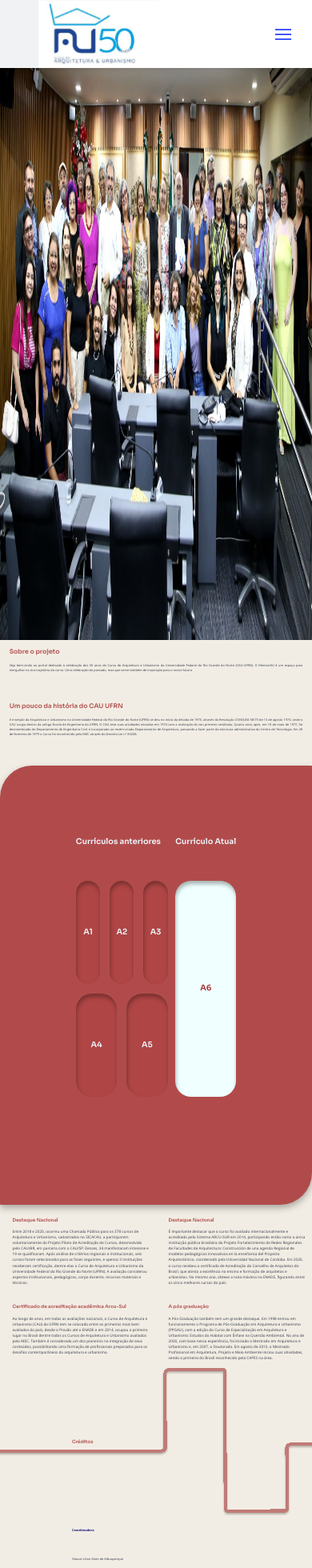
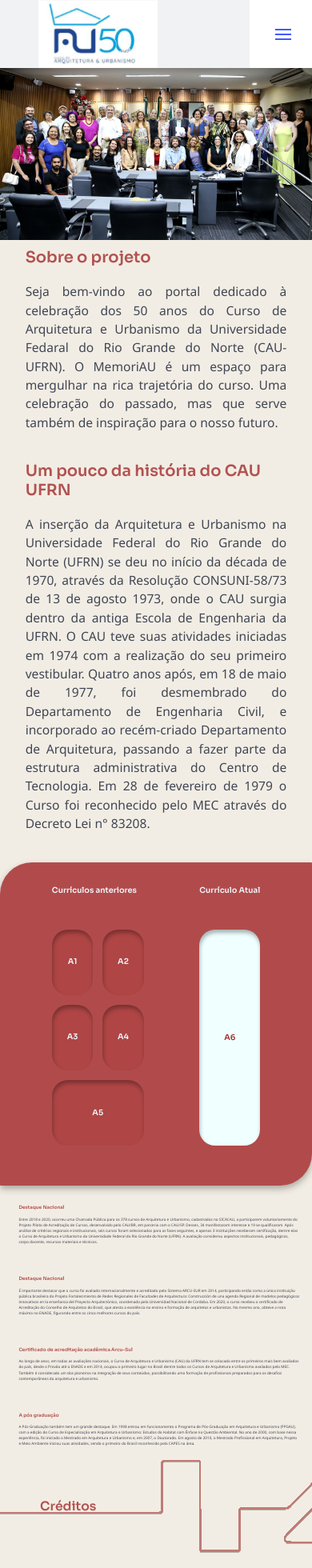
Before and after one commit to andersonpedrodn/MemoriAU-UFRN, an Angular app: page /sobre in a window 390 px wide. Shown: the top 1960 px of the page at 80% size. Built offline with nearby package versions, Linux system fonts and the light colour scheme.

Commit message:
Refatoracao responsividade

```diff
--- a/src/app/app.routes.ts
+++ b/src/app/app.routes.ts
@@ -8,18 +8,21 @@ import { HomeComponent } from './pages/home/home.component';
 export const routes: Routes = [
     {
         path: '',
-        component: HomeComponent ,
+        loadComponent:   () =>
+            import('./pages/home/home.component').then((p) => p.HomeComponent),
     },
 
     {
         path: 'sobre',
         title: 'Sobre',
-        component: SobreComponent,
+        loadComponent:   () =>
+            import('./pages/sobre/sobre.component').then((p) => p.SobreComponent),
     },
 
     {
         path: 'dados',
         title: 'Dados do Curso',
-        component: DadosDoCursoComponent,
+        loadComponent:   () =>
+            import('./pages/dados-do-curso/dados-do-curso.component').then((p) => p.DadosDoCursoComponent),
     }
 ];
--- a/src/app/homepage/header/header.component.scss
+++ b/src/app/homepage/header/header.component.scss
@@ -19,7 +19,7 @@ $backgroundNavbar-color: #FFFFFFC2;
 .navbar-menu {
   background-color: rgba(255, 255, 255, 0.8);
   font-family: "Montserrat", sans-serif;
-  color:#143F71;
+  color:#031222;
   background-color: $backgroundNavbar-color;
 
 
@@ -38,49 +38,16 @@ $backgroundNavbar-color: #FFFFFFC2;
 }
 
 
-// header {
-//     background-color: #f9f9f9;
-//     padding: 10px;
+@media (max-width: 767px) {
 
-//     .news-bar {
-//       background-color: #e9ecef;
-//       color: #333;
-//       padding: 10px;
-//       font-size: 0.9rem;
-//       border-bottom: 1px solid #ccc;
+  .navbar-item{
+    width: 80vw;
+    padding-left: 0;
+  }
 
-//       p {
-//         margin: 0;
-//         display: flex;
-//         justify-content: space-between;
-//       }
+  .navbar-item img{
+    padding-left: 0;
+  }
 
-//       a {
-//         color: red; /* Cor de destaque para o link */
-//         text-decoration: underline;
-//       }
-//     }
 
-//     nav {
-//       display: flex;
-//       justify-content: space-between;
-//       align-items: center;
-//       padding: 10px 0;
-
-//       img {
-//         max-width: 150px;
-//       }
-
-//       ul {
-//         list-style: none;
-//         display: flex;
-//         gap: 20px;
-
-//         li a {
-//           text-decoration: none;
-//           color: #333;
-//           font-weight: bold;
-//         }
-//       }
-//     }
-//   }
+}
--- a/src/app/homepage/herobanner-sobre/herobanner-sobre.component.scss
+++ b/src/app/homepage/herobanner-sobre/herobanner-sobre.component.scss
@@ -8,3 +8,18 @@ section img {
     height: 800px;
     overflow: hidden;
 }
+
+
+
+@media (max-width: 767px) {
+
+    section img {
+        width: 100%;
+        height: 300px;
+        overflow: hidden;
+        object-fit: contain;
+        object-position: bottom center;
+
+    }
+
+}
--- a/src/app/homepage/herobanner/herobanner.component.html
+++ b/src/app/homepage/herobanner/herobanner.component.html
@@ -26,7 +26,7 @@
     </div>
 
     <div class="container__content--subtitle">
-        <div>
+        <div class="container__subtitle3">
             <h2 class="content__titulo--3">50 anos de <span [ngClass]="{'hide': isHiding}">{{ palavraDinamica }}</span></h2>
         </div>
     </div>
--- a/src/app/homepage/herobanner/herobanner.component.scss
+++ b/src/app/homepage/herobanner/herobanner.component.scss
@@ -192,21 +192,28 @@ margin-left: 15px;
     margin-left: 60rem;
   }
 
-  @media only screen and (max-width: 820px) {
+    @media (max-width: 767px) {
+
       .container__hero {
-      height: 100vh;
-      background-image: url("/assets/images/galinheiro2008.png");
+        height: 75vh;
         background-size: cover;
-      background-position: 50px auto 0;
+        background-position: 40%  90%;
+        width: 100%;
+        overflow: hidden;
+        object-fit: cover;
+        object-position: center center;
+        // background-repeat: no-repeat;
+
       }
+
 
       .container__hero--box {
         position: absolute;
         top: 50%;
         left: 50%;
-      transform: translate(-10%, -50%); /* Centraliza o retângulo */
+        transform: translate(-10%, -30%); /* Centraliza o retângulo */
         width: 50%; /* Ajuste o tamanho conforme necessário */
-      height: 30%;
+        height: 25%;
         width: 40%;
         padding: 20px;
         background-color: rgba(128, 0, 0, 0.7); /* Cor vermelha com transparência */
@@ -217,4 +224,58 @@ margin-left: 15px;
         z-index: 1;
     }
 
+    .content__titulo--1{
+      display: flex;
+      position: relative;
+      text-align: left;
+      margin-bottom: 0px;
+      margin: 15px;
+      font-family: 'Sora', sans-serif;
+      font-size: 2rem;
+      font-weight: bold;
+      margin-right: 0rem;
+      top: -25%;
+      left: 30%;
+
     }
+
+    .content__titulo--2{
+      display: flex;
+      flex-direction: column; /* Para alinhar os itens verticalmente */
+      align-items: flex-start; /* Alinhar o conteúdo ao centro */
+      text-align: left; /* Certificar-se de que o texto será centralizado */
+      padding-bottom: 7vh; /* Remover margens que podem estar deslocando o conteúdo */
+
+    }
+
+    .line1, .line2, .line3 {
+      font-size: 1.1rem; /* Ajuste o tamanho da fonte para garantir que o texto seja visível */
+      white-space: nowrap; /* Evitar que o texto quebre em várias linhas */
+      margin-bottom: 0px; /* Adiciona espaço entre os spans */
+      margin-right: 38rem;
+      top: 20%;
+      left:20%;
+
+    }
+
+    .container__content--subtitle{
+      display: flex;
+      position: relative;
+      text-align: left;
+      margin-top: 10rem;
+      margin-left: 0rem;
+
+      margin-right: 0rem;
+      font-family: 'Yantramanav', sans-serif;
+      font-weight: 300;
+      top: 47%;
+      left: 20%;
+      color: white;
+      z-index: 2;
+    }
+
+    .content__titulo--3{
+      font-size: 1.5rem;
+    }
+
+  }
--- a/src/app/homepage/main-sobre/main-sobre.component.html
+++ b/src/app/homepage/main-sobre/main-sobre.component.html
@@ -68,25 +68,25 @@
         <div>
             <h1 class="creditos__titulo" >Créditos</h1>
         </div>
-        <div>
+        <div class="creditos--coodenadora" >
             <h1 class="creditos--h">Coordenadora</h1>
             <p class="creditos--p">Glauce Lilian Alves de Albuquerque</p>
         </div>
-        <div>
+        <div class="creditos--coodenadoraAdjunta" >
             <h1 class="creditos--h">Coordenadora Adjunta</h1>
             <p class="creditos--p">Marina Medeiros Cortes</p>
         </div>
-        <div>
+        <div class="creditos--docentes" >
             <h1 class="creditos--h">Docentes Colaboradores</h1>
             <p class="creditos--p">Clara Ovídio De Medeiros Rodrigues</p>
             <p class="creditos--p">Jesonias Da Silva Oliveira</p>
             <p class="creditos--p">Marizo Vitor Pereira</p>
         </div>
-        <div>
+        <div class="creditos--desenvolvedor" >
             <h1 class="creditos--h">Desenvolvedor Front-end</h1>
             <p class="creditos--p">Anderson Pedro do Nascimento</p>
         </div>
-        <div>
+        <div class="creditos--design" >
             <h1 class="creditos--h">Design de interface</h1>
             <p class="creditos--p">Carolina Câmara Dias de Sousa</p>
             <p class="creditos--p">Marcela Celani Silva</p>
--- a/src/app/homepage/main-sobre/main-sobre.component.scss
+++ b/src/app/homepage/main-sobre/main-sobre.component.scss
@@ -5,7 +5,7 @@
     position: relative;
     padding-top: 2.5vw;
 
-    // padding: 3vw;
+
 
 }
 
@@ -150,18 +150,92 @@
   .creditos--h{
         font-family: 'Segoe UI', Tahoma, Geneva, Verdana, sans-serif;
         padding-top: 15px;
-        padding-bottom: 20px;
+        padding-bottom: 1px;
         padding-left: 90px;
         text-align: justify;
         font-size: 1vw;
         font-weight: 600;
-        color: rgb(19, 19, 125);
+        color: rgb(20, 63, 113);
   }
 
   .creditos--p{
     font-family: 'Segoe UI', Tahoma, Geneva, Verdana, sans-serif;
-    padding-top: 10px;
+    padding-top: 0px;
     padding-left: 90px;
     text-align: justify;
     font-size: 1vw;
   }
+
+  .creditos--coodenadora{
+    padding: 10px;
+  }
+  .creditos--coodenadoraAdjunta{
+    padding: 10px;
+  }
+  .creditos--docentes{
+    padding: 10px;
+  }
+  .creditos--desenvolvedor{
+    padding: 10px;
+  }
+  .creditos--design{
+    padding: 10px;
+  }
+
+
+
+  @media (max-width: 767px) {
+
+    .container__hero{
+      width: 100%;
+      height: 300vh;
+      background-color: rgba(241, 236, 225, 0.9);
+      position: relative;
+      padding-top: 2.5vw;
+
+
+  }
+
+    /* Ajustando título e texto */
+    .main--titulo {
+        font-size: 5vw; /* Ajuste do tamanho do título */
+        padding-left: 20px;
+        padding-right: 20px;
+
+    }
+
+    .main--p {
+        font-size: 4vw; /* Ajuste do tamanho do parágrafo */
+        padding: 20px;
+    }
+
+    /* Ajustando as seções de informação */
+    .section__info .info--p1,
+    .section__info .info--p2,
+    .section__info .info--p3,
+    .section__info .info--p4 {
+        width: 100%;
+        padding: 4vw;
+    }
+
+    /* Ajustando retângulo de curriculo */
+    .retangulo__curriculo {
+        padding: 30px;
+        height: auto;
+    }
+
+    /* Ajustando botões */
+    #button-container button {
+        flex: 1 1 calc(50% - 10px); /* Ajustando botões para caberem em 2 colunas */
+    }
+
+    /* Ajustando título de créditos */
+    .creditos__titulo {
+        font-size: 4vw;
+        padding: 50px;
+    }
+
+    .creditos--h, .creditos--p {
+        font-size: 4vw;
+    }
+}
--- a/src/app/homepage/timeline/timeline.component.html
+++ b/src/app/homepage/timeline/timeline.component.html
@@ -39,7 +39,10 @@
 
             <!-- Coluna Central (Linha do Tempo) -->
             <div class="col-md-6 timeLine__fundo text">
-                <img src="assets/images/linhaDoTempo.svg" alt="" class="linhaDoTempoFull">
+                <!-- imagem telas grandes -->
+                <img src="assets/images/linhaDoTempo.svg" alt="Linha do tempo" class="linhaDoTempoFull d-none d-md-block">
+                <!-- imagem telas pequenas -->
+                <img src="assets/images/linhaDoTempoMobile.webp" alt="Linha do tempo (Mobile)" class="linhaDoTempoMobile d-block d-md-none">
             </div>
 
             <!-- Coluna Direita -->
--- a/src/app/homepage/timeline/timeline.component.scss
+++ b/src/app/homepage/timeline/timeline.component.scss
@@ -239,14 +239,7 @@ $textPrimary-color: #B3261E;
     margin: 0 auto;
     text-align: left;
 
-    @media (min-width: 768px) {
-        padding: 40px;
 
-    }
-
-    @media (max-width: 768px) {
-        font-size: 14px;
-    }
 }
 
 .retangulo p {
@@ -507,6 +500,62 @@ button {
         margin: 20px;
         max-width: 100%;
     }
+    .retangulo {
+      margin-top: 0px;
+      padding: 40px;
+
+    }
+    .retangulo p{
+      font-size: 1rem;
+    }
+
+    .imagem-direita-1{
+      position: absolute;
+      float: right;
+      margin-right: 17vw;
+      bottom: 775vh; /* Alinha a imagem com o final do contêiner */
+      right: 0%; /* Define a distância do lado direito */
+      width: 30vw; /* Ajuste conforme o tamanho desejado */
+      cursor: pointer; /* Mantém o cursor interativo */
+    }
+    .imagem-direita-2{
+      position: absolute;
+      float: right;
+      margin-right: 17vw;
+      bottom: 753vh; /* Alinha a imagem com o final do contêiner */
+      right: 0%; /* Define a distância do lado direito */
+      width: 30vw; /* Ajuste conforme o tamanho desejado */
+      cursor: pointer; /* Mantém o cursor interativo */
+    }
+
+    .modal {
+      position: fixed;
+      top: 50%;
+      left: 50%;
+      transform: translate(-80%, -50%); /* Centraliza o modal */
+      background: rgba(255, 255, 255, 0.5);
+      padding: 20px;
+      border-radius: 20px 0px 20px 0px; /* Borda arredondada na parte superior esquerda e inferior direita */
+      box-shadow: 0 4px 10px rgba(0, 0, 0, 0.1);
+      z-index: 1001; /* Garantir que o modal fica acima do overlay */
+      width: 80%;
+      height: 30%;
+      max-width: 50%; /* Tamanho máximo do modal */
+      display: block; /* Assegura que o modal seja exibido */
+      backdrop-filter: blur(30px);
+    }
+}
 
 
+@media (min-width: 768px) {
+  .retangulo {
+    padding: 40px;
+  }
+  .d-md-block {
+    display: block !important;
+  }
+
+  .d-md-none {
+    display: none !important;
+  }
 }
```
Also changed, not shown: src/assets/images/linhaDoTempoMobile.webp (added), 1 other file (tests, documents, lock files or other folders). Lines whose indentation alone changed are shown as unchanged.
